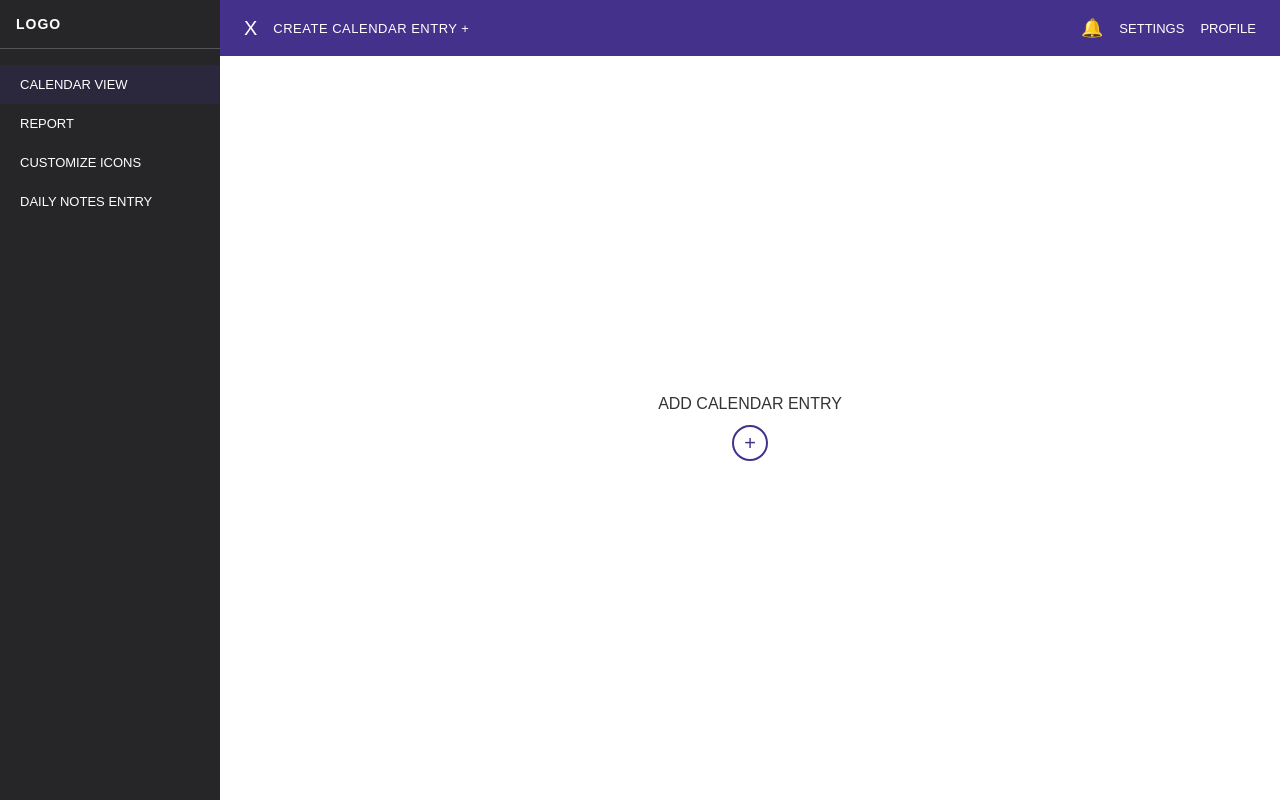
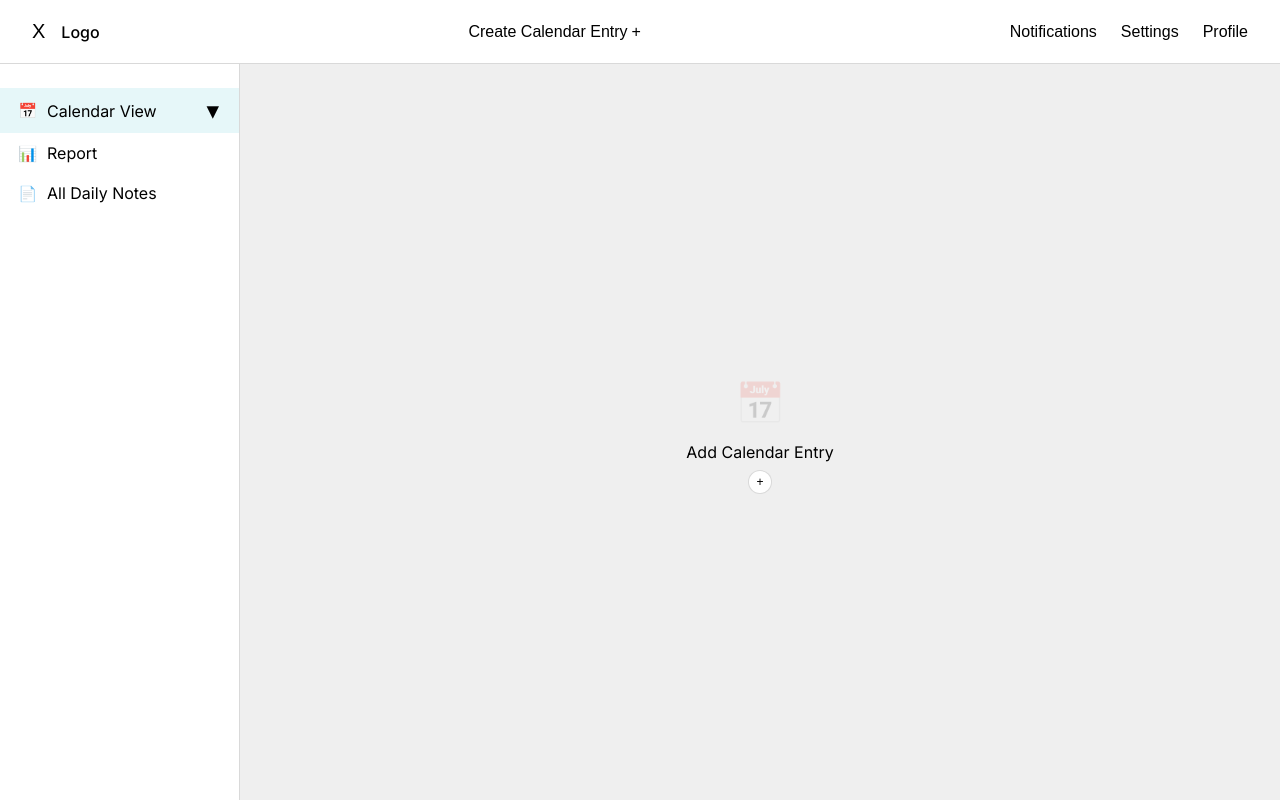
Before and after one commit to Babajideshadare/one_kalenda, a Django app: page / in a window 1280 px wide. Run offline with Django 5.2, Linux system fonts and the light colour scheme.

Commit message:
Update home layout to new white design with collapsible sidebar

```diff
--- a/static/css/styles.css
+++ b/static/css/styles.css
@@ -5,184 +5,210 @@
     padding: 0;
 }
 
-body, html {
+html, body {
     height: 100%;
-    font-family: Arial, sans-serif;
-    color: #000000; /* main text color: black */
 }
 
-/* App layout */
-.app-container {
+/* Global typography and colors */
+body {
+    font-family: 'Inter', system-ui, -apple-system, BlinkMacSystemFont, sans-serif;
+    font-size: 16px;           /* exact font size */
+    color: #000000;            /* text color */
+}
+
+/* App root */
+.app-root {
+    min-height: 100vh;
+    background-color: #efefef;  /* background colour: efefef, 100% */
     display: flex;
-    height: 100vh;
+    flex-direction: column;
+}
+
+/* Top nav bar */
+.topbar {
+    height: 64px;
+    background-color: #ffffff;  /* nav bar: ffffff */
+    border-bottom: 0.5px solid rgba(0, 0, 0, 0.15); /* lines: 0.5px, 000000, 15% */
+    display: flex;
+    align-items: center;
+    justify-content: space-between;
+    padding: 0 32px;
+}
+
+.topbar-left,
+.topbar-center,
+.topbar-right {
+    display: flex;
+    align-items: center;
+}
+
+.topbar-left {
+    gap: 16px;
+}
+
+.topbar-center {
+    flex: 1;
+    justify-content: center;
+}
+
+.topbar-right {
+    gap: 24px;
+}
+
+/* Collapse icon in top bar */
+.sidebar-toggle {
+    background: none;
+    border: none;
+    color: #000000;
+    font-size: 20px;    /* approximate 25x25 visual size */
+    cursor: pointer;
+}
+
+/* Brand text */
+.brand {
+    font-weight: 500;
+}
+
+/* Topbar actions and links */
+.topbar-action {
+    background: none;
+    border: none;
+    color: #000000;
+    font-size: 16px;
+    cursor: pointer;
+    display: inline-flex;
+    align-items: center;
+    gap: 4px;
+}
+
+.topbar-plus {
+    font-size: 16px;  /* plus icon in top bar */
+}
+
+.topbar-link {
+    background: none;
+    border: none;
+    color: #000000;
+    font-size: 16px;
+    cursor: pointer;
+}
+
+/* Body layout: sidebar + content */
+.app-body {
+    display: flex;
+    flex: 1;
+    min-height: calc(100vh - 64px);
 }
 
 /* Sidebar */
 .sidebar {
-    width: 220px;
-    background-color: #262628; /* exact sidebar color */
-    color: #ffffff;           /* text in sidebar: white */
-    display: flex;
-    flex-direction: column;
-    padding: 16px 0;
+    width: 240px;
+    background-color: #ffffff;  /* side bar: ffffff */
+    border-right: 0.5px solid rgba(0, 0, 0, 0.15); /* line: 0.5px, 000000, 15% */
+    padding-top: 24px;
+    transition: width 0.4s ease-in-out, padding 0.4s ease-in-out, opacity 0.4s ease-in-out;
     overflow: hidden;
-
-    /* smoother animation */
-    transition: width 0.4s ease-in-out, padding 0.4s ease-in-out;
-}
-
-.sidebar-header {
-    display: flex;
-    align-items: center;
-    justify-content: flex-start;
-    padding: 0 16px 16px 16px;
-
-    /* stroke divider under header */
-    border-bottom: 1px solid #555555; /* exact divider color */
-    transition: opacity 0.4s ease-in-out;
-}
-
-.logo {
-    font-size: 14px;
-    font-weight: 600;
-    letter-spacing: 1px;
-    color: #ffffff; /* logo text: white */
 }
 
 .sidebar-nav {
-    margin-top: 16px;
-    transition: opacity 0.4s ease-in-out;
+    display: flex;
+    flex-direction: column;
 }
 
-.nav-item {
-    display: block;
-    padding: 12px 20px;
-    color: #ffffff;               /* sidebar items: white text */
-    font-size: 13px;
+/* Sidebar items */
+.sidebar-item {
+    display: flex;
+    align-items: center;
+    gap: 12px;
+    padding: 10px 20px;
     text-decoration: none;
+    color: #000000;           /* texts: 000000 */
+    font-size: 16px;
 }
 
-.nav-item:hover {
-    background-color: #555555;    /* hover: use divider color as hover bg */
-    color: #ffffff;
+/* Active state: blue selector button on sidebar: cbeef3, 47% */
+.sidebar-item.active {
+    background-color: rgba(203, 238, 243, 0.47);
 }
 
-/* Active (Calendar view highlight) */
-/* #43318C at 20% opacity -> rgba(67,49,140,0.2) */
-.nav-item.active {
-    background-color: rgba(67, 49, 140, 0.2); /* highlight with 20% opacity */
-    color: #ffffff;
+/* Sidebar icons */
+.sidebar-icon {
+    width: 15px;              /* 15px by 15px */
+    height: 15px;
+    font-size: 15px;
+    display: inline-flex;
+    align-items: center;
+    justify-content: center;
+    color: #000000;
 }
 
-/* Collapsed sidebar: fully hidden (only menu icon in top bar remains) */
+/* Dropdown icon size */
+.sidebar-dropdown {
+    margin-left: auto;
+    font-size: 25px;          /* dropdown icon: 25px by 25px */
+    line-height: 1;
+}
+
+/* Hover effect */
+.sidebar-item:hover {
+    background-color: rgba(0, 0, 0, 0.03);
+}
+
+/* Collapsed sidebar: fully hidden */
 .sidebar.collapsed {
     width: 0;
-    padding: 0;
-}
-
-.sidebar.collapsed .sidebar-header,
-.sidebar.collapsed .sidebar-nav {
+    padding-top: 0;
     opacity: 0;
     pointer-events: none;
 }
 
-/* Main area */
-.main-area {
+/* Main content area */
+.content-wrapper {
     flex: 1;
+    background-color: #efefef; /* background matches root */
     display: flex;
-    flex-direction: column;
+    align-items: center;
+    justify-content: center;
 }
 
-/* Top header bar (Nav bar) */
-.topbar {
-    height: 56px;
-    background-color: #43318C; /* exact nav bar color */
-    color: #ffffff;            /* text in topbar: white */
-    display: flex;
-    align-items: center;
-    justify-content: space-between;
-    padding: 0 24px;
-}
-
-.topbar-left {
-    display: flex;
-    align-items: center;
-    gap: 16px;
-}
-
-.topbar-right {
-    display: flex;
-    align-items: center;
-    gap: 16px;
-}
-
-/* Menu icon in top bar */
-.sidebar-toggle {
-    background: none;
-    border: none;
-    color: #ffffff;
-    font-size: 20px;
-    cursor: pointer;
-}
-
-/* Buttons and links in topbar */
-.primary-btn {
-    background-color: transparent;
-    border: none;
-    color: #ffffff;
-    font-size: 13px;
-    letter-spacing: 0.5px;
-    cursor: pointer;
-}
-
-.icon-btn {
-    background: none;
-    border: none;
-    color: #ffffff;
-    font-size: 18px;
-    cursor: pointer;
-}
-
-.top-link {
-    color: #ffffff;
-    font-size: 13px;
-    text-decoration: none;
-}
-
-.top-link:hover {
-    text-decoration: underline;
-}
-
-/* Main content */
-.content {
-    flex: 1;
-    background-color: #ffffff;
-    position: relative;
-    color: #000000; /* content text: black */
-}
-
-/* Empty state in the center */
+/* Empty state */
 .empty-state {
-    height: 100%;
     display: flex;
     flex-direction: column;
     align-items: center;
     justify-content: center;
-    color: #333333;
+    gap: 8px;
 }
 
+/* Big calendar icon: black, 15%, 63px by 63px */
+.empty-icon {
+    width: 63px;
+    height: 63px;
+    font-size: 40px;  /* visually fill 63x63 area */
+    border-radius: 8px;
+    display: flex;
+    align-items: center;
+    justify-content: center;
+    color: rgba(0, 0, 0, 0.15);
+}
+
+/* "Add Calendar Entry" text */
 .empty-text {
     font-size: 16px;
-    margin-bottom: 12px;
+    color: #000000;
 }
 
+/* Plus icon: 12px by 12px */
 .empty-plus {
-    width: 36px;
-    height: 36px;
-    border-radius: 50%;
-    border: 2px solid #43318C; /* use main purple for border */
-    color: #43318C;
-    font-size: 20px;
+    width: 24px;             /* button slightly larger than icon */
+    height: 24px;
+    border-radius: 12px;
+    border: 0.5px solid rgba(0, 0, 0, 0.15);
     background-color: #ffffff;
+    color: #000000;
+    font-size: 12px;         /* plus icon 12px */
+    display: flex;
+    align-items: center;
+    justify-content: center;
     cursor: pointer;
 }
--- a/static/js/sidebar.js
+++ b/static/js/sidebar.js
@@ -1,12 +1,10 @@
-// Toggle sidebar fully hidden/visible and switch icon between X and ☰
+// Sidebar collapse + active item highlight
 document.addEventListener('DOMContentLoaded', function () {
     const sidebar = document.getElementById('sidebar');
     const toggleButton = document.getElementById('sidebarToggle');
 
-    if (!sidebar || !toggleButton) {
-        return;
-    }
-
+    // --- Collapse / expand sidebar ---
+    if (sidebar && toggleButton) {
         function updateIcon() {
             if (sidebar.classList.contains('collapsed')) {
                 // Sidebar is hidden -> show menu icon
@@ -22,6 +20,25 @@ document.addEventListener('DOMContentLoaded', function () {
             updateIcon();
         });
 
-    // Set correct icon on initial load
+        // Initial icon state
         updateIcon();
+    }
+
+    // --- Active item highlight in sidebar ---
+    const sidebarItems = document.querySelectorAll('.sidebar-item');
+
+    if (sidebarItems.length > 0) {
+        sidebarItems.forEach(function (item) {
+            item.addEventListener('click', function (event) {
+                // Prevent "#" from jumping to top
+                event.preventDefault();
+
+                // Remove active from all, then add to clicked one
+                sidebarItems.forEach(function (i) {
+                    i.classList.remove('active');
                 });
+                item.classList.add('active');
+            });
+        });
+    }
+});
--- a/templates/base.html
+++ b/templates/base.html
@@ -4,45 +4,60 @@
 <head>
     <meta charset="UTF-8">
     <title>One Kalenda</title>
+
+    <!-- Inter font -->
+    <link href="https://fonts.googleapis.com/css2?family=Inter:wght@400;500;600&display=swap" rel="stylesheet">
+
     <link rel="stylesheet" href="{% static 'css/styles.css' %}">
 </head>
 <body>
-<div class="app-container">
-    <!-- Sidebar -->
-    <aside class="sidebar" id="sidebar">
-        <div class="sidebar-header">
-            <div class="logo">LOGO</div>
+<div class="app-root">
+    <!-- Top nav bar -->
+    <header class="topbar">
+        <div class="topbar-left">
+            <!-- Sidebar collapse/expand icon -->
+            <button class="sidebar-toggle" id="sidebarToggle" type="button">
+                X
+            </button>
+            <div class="brand">Logo</div>
         </div>
-        <nav class="sidebar-nav">
-            <a href="#" class="nav-item active">CALENDAR VIEW</a>
-            <a href="#" class="nav-item">REPORT</a>
-            <a href="#" class="nav-item">CUSTOMIZE ICONS</a>
-            <a href="#" class="nav-item">DAILY NOTES ENTRY</a>
-        </nav>
-    </aside>
 
-    <!-- Main area -->
-    <div class="main-area">
-        <!-- Top header -->
-        <header class="topbar">
-            <div class="topbar-left">
-                <!-- Menu icon in top bar -->
-                <button class="sidebar-toggle" id="sidebarToggle" type="button">
-                    X
-                </button>
-                <button class="primary-btn" type="button">
-                    CREATE CALENDAR ENTRY +
-                </button>
-            </div>
-            <div class="topbar-right">
-                <button class="icon-btn" type="button">🔔</button>
-                <a href="#" class="top-link">SETTINGS</a>
-                <a href="#" class="top-link">PROFILE</a>
-            </div>
-        </header>
+        <div class="topbar-center">
+            <button class="topbar-action" type="button">
+                Create Calendar Entry <span class="topbar-plus">+</span>
+            </button>
+        </div>
 
-        <!-- Page content -->
-        <main class="content">
+        <div class="topbar-right">
+            <button class="topbar-link" type="button">Notifications</button>
+            <button class="topbar-link" type="button">Settings</button>
+            <button class="topbar-link" type="button">Profile</button>
+        </div>
+    </header>
+
+    <!-- Body: sidebar + main content -->
+    <div class="app-body">
+        <!-- Sidebar -->
+        <aside class="sidebar" id="sidebar">
+            <nav class="sidebar-nav">
+                <a href="#" class="sidebar-item active">
+                    <span class="sidebar-icon">📅</span>
+                    <span class="sidebar-label">Calendar View</span>
+                    <span class="sidebar-dropdown">▾</span>
+                </a>
+                <a href="#" class="sidebar-item">
+                    <span class="sidebar-icon">📊</span>
+                    <span class="sidebar-label">Report</span>
+                </a>
+                <a href="#" class="sidebar-item">
+                    <span class="sidebar-icon">📄</span>
+                    <span class="sidebar-label">All Daily Notes</span>
+                </a>
+            </nav>
+        </aside>
+
+        <!-- Main content area -->
+        <main class="content-wrapper">
             {% block content %}
             {% endblock %}
         </main>
--- a/templates/habits/home.html
+++ b/templates/habits/home.html
@@ -2,7 +2,8 @@
 
 {% block content %}
 <div class="empty-state">
-    <div class="empty-text">ADD CALENDAR ENTRY</div>
+    <div class="empty-icon">📅</div>
+    <div class="empty-text">Add Calendar Entry</div>
     <button class="empty-plus" type="button">+</button>
 </div>
 {% endblock %}
```
Also changed, not shown: README.md (added). Lines whose indentation alone changed are shown as unchanged.
